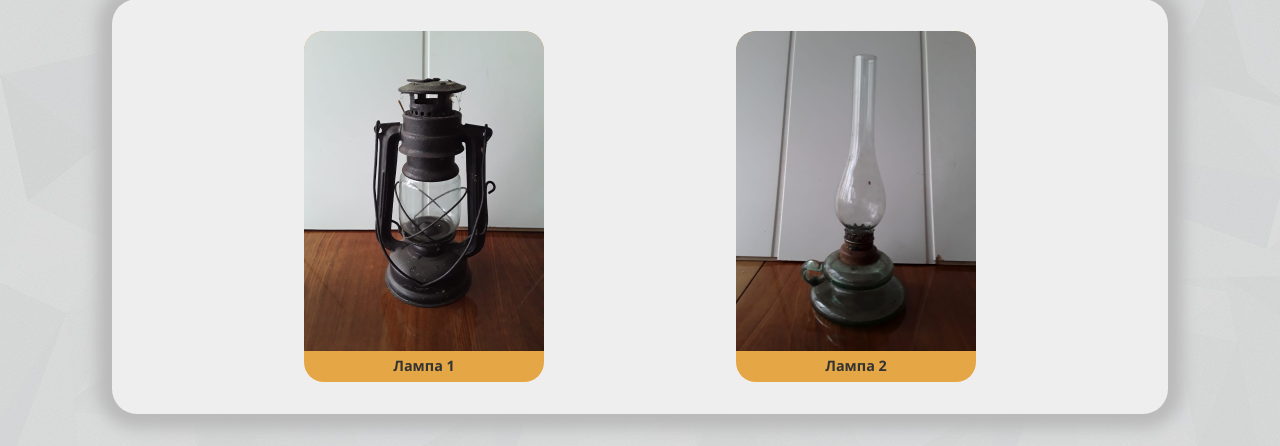
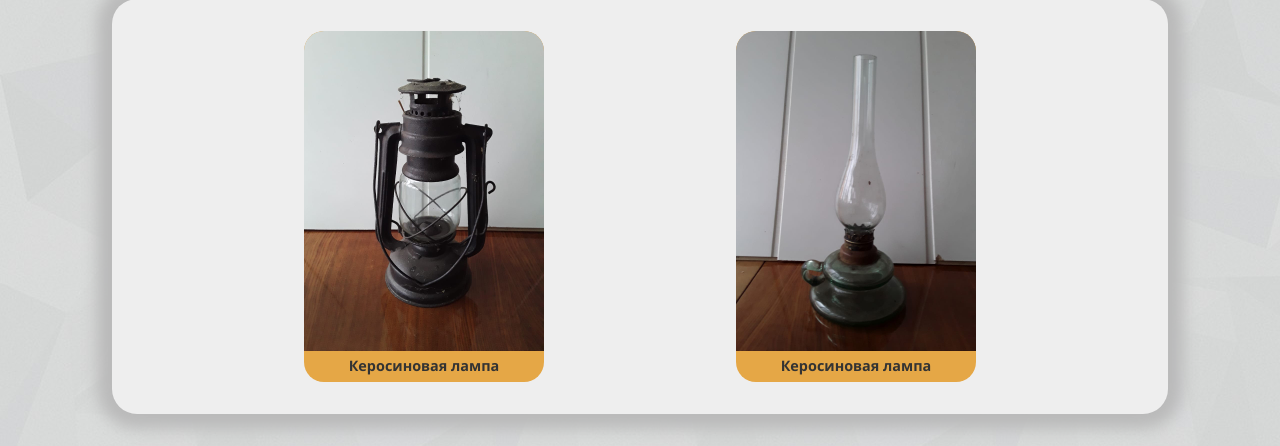
Before and after one commit to thenail314/mariecmuseum, a PHP site: page /php/zal1.php in a window 1280 px wide. Shown: the part 925-1371 px from the top of the page. Run offline with PHP 8.4, Linux system fonts and the light colour scheme; some web fonts are replaced.

Commit message:
Update zal1.php

```diff
--- a/php/zal1.php
+++ b/php/zal1.php
@@ -44,12 +44,12 @@
 	<div class="container">
 		<a href="lamp.php"><div class="card">
 			<img src="../img/lamp.jpg">
-			<p>Лампа 1</p>
+			<p>Керосиновая лампа</p>
 		</div></a>
 
-		<a href=""><div class="card">
+		<a href="lamp.php"><div class="card">
 			<img src="../img/lamp2.jpg">
-			<p>Лампа 2</p>
+			<p>Керосиновая лампа</p>
 		</div></a>
 	</div>
 </body>
```
